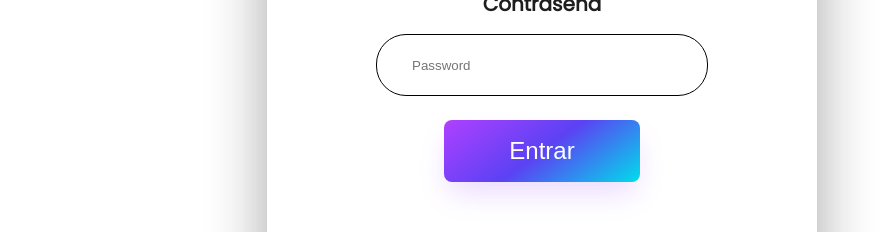
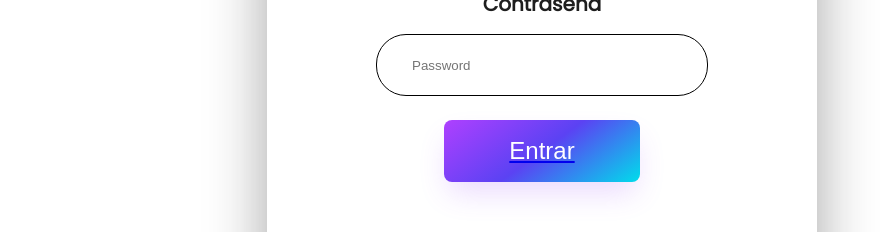
Before and after one commit to alejandromotadev/Mantenimiento-front, a React (Create React App) app in the folder project_front/: page / in a window 1280 px wide. Shown: the part 527-759 px from the top of the page, without its empty margins (98-978 px from the left). Built offline with nearby package versions, Linux system fonts and the light colour scheme.

Commit message:
folders and routes fixed

```diff
--- a/project_front/src/App.js
+++ b/project_front/src/App.js
@@ -1,15 +1,13 @@
 import { BrowserRouter as Router, Routes, Route } from "react-router-dom";
 import Formulario from "./componentes/Formulario/Formulario";
-import LoginPrueba from "./components/LoginPrueba";
-import ProcesoPrueba from "./components/ProcesosPrueba";
+import Login from "./componentes/Login/Login";
 
 function App() {
   return (
     <div className="App">
       <Router>
         <Routes>
-          <Route path="/" element={<LoginPrueba/>}/>
-          <Route path="/home" element={<ProcesoPrueba/>}/>
+          <Route path="/" element={<Login/>}/>
           <Route path="/proceso" element={<Formulario/>}/>
         </Routes>
       </Router>
--- a/project_front/src/components/Login/login.js
+++ b/project_front/src/componentes/Login/Login.js
@@ -1,7 +1,9 @@
 import React from 'react'
 import style from './styleLogin.module.css'
 import logo from './assets/Qualitor.png'
-const login = () => {
+import { Link } from "react-router-dom";
+
+const Login = () => {
     return (
         <div className={style.main}>
             <div className={style.head}>
@@ -27,11 +29,11 @@ const login = () => {
                 </div>
 
                 <div className={style.wrapper}>
-                    <button className={style.button63} role="button">Entrar</button>
+                    <Link to='/proceso'> <button className={style.button63}>Entrar</button> </Link>
                 </div>
             </div>
         </div>
     )
 }
 
-export default login
+export default Login
--- a/project_front/src/components/LoginPrueba.jsx
+++ /dev/null
@@ -1,12 +0,0 @@
-import { Link } from "react-router-dom";
-
-const LoginPrueba = () => {
-	return (
-	<div>
-		<h1>Hola desde el login</h1>
-		<Link to="/home"><button>Proceso</button></Link>
-	</div>
-	);
-};
-
-export default LoginPrueba;
--- a/project_front/src/components/ProcesosPrueba.jsx
+++ /dev/null
@@ -1,11 +0,0 @@
-import { Link } from "react-router-dom";
-const ProcesoPrueba = () => {
-	return (
-		<div>
-			<h1>Proceso</h1>
-			<Link to="/"><button>Proceso</button></Link>
-		</div>
-	);
-};
-
-export default ProcesoPrueba;
--- a/project_front/src/index.js
+++ b/project_front/src/index.js
@@ -3,12 +3,11 @@ import ReactDOM from 'react-dom/client';
 import './index.css';
 import App from './App';
 import reportWebVitals from './reportWebVitals';
-import Login from './components/Login/login'
 
 const root = ReactDOM.createRoot(document.getElementById('root'));
 root.render(
   <React.StrictMode>
-    <Login />
+    <App />
   </React.StrictMode>
 );
 
```
Also changed, not shown: project_front/src/componentes/Login/assets/Qualitor.png (renamed from project_front/src/components/Login/assets/Qualitor.png), project_front/src/componentes/Login/styleLogin.module.css (renamed from project_front/src/components/Login/styleLogin.module.css).
